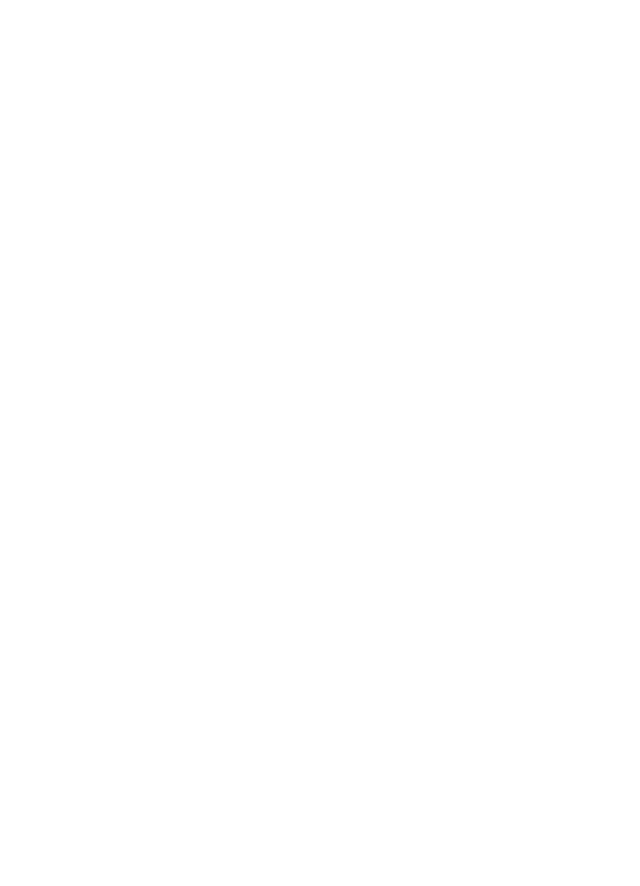
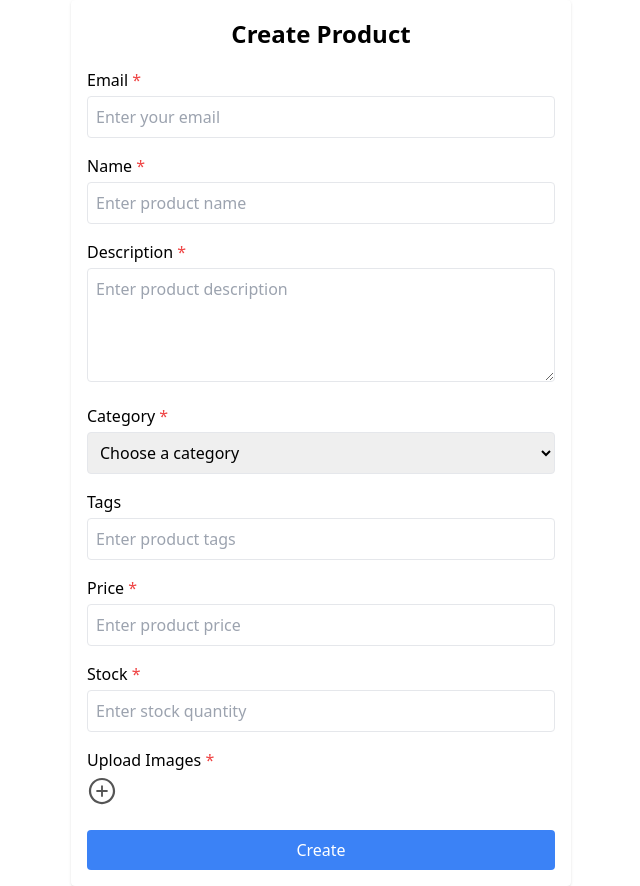
Before and after one commit to anujgoyaleng/-E-Commerce-follow-along, a React (Vite) app in the folder frontend/: page /create-product in a window 1280 px wide. Before the commit this address had no page. Shown: the whole page, without its empty margins (319-959 px from the left). Before the commit the page ends 800 px from the top, so only its background shows below. Built offline with nearby package versions, Linux system fonts and the light colour scheme.

Commit message:
create a create-product page

```diff
--- a/frontend/src/App.jsx
+++ b/frontend/src/App.jsx
@@ -1,18 +1,19 @@
-import { BrowserRouter , Routes , Route} from "react-router-dom";
-import { LoginPage , SignupPage } from "./Routes.jsx";
-import './App.css' ;
-import Home from "./pages/Home.jsx";
-function App (){
+import React from 'react';
+import { BrowserRouter, Routes, Route } from 'react-router-dom';
+import { LoginPage, SignupPage, Home, CreateProduct } from './Routes';
+import './App.css';
+
+const App = () => {
   return (
     <BrowserRouter>
-    <Routes>
-      <Route path="/login" element={<LoginPage />} />
-      <Route path="/signup" element={<SignupPage />} />
-      <Route path="/" element={<Home />} />
+      <Routes>
+        <Route path='/' element={<Home />} />
+        <Route path='/login' element={<LoginPage />} />
+        <Route path='/signup' element={<SignupPage />} />
+        <Route path='/create-product' element={<CreateProduct />} />
+      </Routes>
+    </BrowserRouter>
+  );
+}
 
-
-    </Routes>
-    </BrowserRouter>
-  )
-}
 export default App;
--- a/frontend/src/Routes.jsx
+++ b/frontend/src/Routes.jsx
@@ -1,3 +1,5 @@
 import LoginPage from "./pages/Login"
 import SignupPage from "./pages/Signup"
-export {LoginPage, SignupPage};
+import Home from "./pages/Home"
+import CreateProduct from "./pages/createProduct"
+export {LoginPage, SignupPage ,Home , CreateProduct};
--- /dev/null
+++ b/frontend/src/pages/createProduct.jsx
@@ -0,0 +1,202 @@
+import React, { useState } from "react";
+import { AiOutlinePlusCircle } from "react-icons/ai";
+
+const CreateProduct = () => {
+    const [images, setImages] = useState([]);
+    const [name, setName] = useState("");
+    const [description, setDescription] = useState("");
+    const [category, setCategory] = useState("");
+    const [tags, setTags] = useState("");
+    const [price, setPrice] = useState("");
+    const [stock, setStock] = useState("");
+    const [email, setEmail] = useState("");
+    const [previewImages, setPreviewImages] = useState([]);
+
+    const categoriesData = [
+        { title: "Electronics" },
+        { title: "Fashion" },
+        { title: "Books" },
+        { title: "Home Appliances" },
+    ];
+
+    const handleImagesChange = (e) => {
+        const files = Array.from(e.target.files);
+
+        // Create preview URLs
+        const imagePreviews = files.map((file) => URL.createObjectURL(file));
+
+        setImages((prevImages) => [...prevImages, ...files]);
+        setPreviewImages((prevPreviews) => [...prevPreviews, ...imagePreviews]);
+    };
+
+    const handleSubmit = (e) => {
+        e.preventDefault();
+        const productData = {
+            name,
+            description,
+            category,
+            tags,
+            price,
+            stock,
+            email,
+            images,
+        };
+
+        console.log("Product Data:", productData);
+
+        // Clear the form after submission
+        setImages([]);
+        setPreviewImages([]);
+        setName("");
+        setDescription("");
+        setCategory("");
+        setTags("");
+        setPrice("");
+        setStock("");
+        setEmail("");
+    };
+
+    return (
+        <div className="w-[90%] max-w-[500px] bg-white shadow h-auto rounded-[4px] p-4 mx-auto">
+            <h5 className="text-[24px] font-semibold text-center">Create Product</h5>
+
+            <form onSubmit={handleSubmit}>
+                <div className="mt-4">
+                    <label className="pb-1 block">
+                        Email <span className="text-red-500">*</span>
+                    </label>
+                    <input
+                        type="email"
+                        value={email}
+                        className="w-full p-2 border rounded"
+                        onChange={(e) => setEmail(e.target.value)}
+                        placeholder="Enter your email"
+                        required
+                    />
+                </div>
+
+                <div className="mt-4">
+                    <label className="pb-1 block">
+                        Name <span className="text-red-500">*</span>
+                    </label>
+                    <input
+                        type="text"
+                        value={name}
+                        className="w-full p-2 border rounded"
+                        onChange={(e) => setName(e.target.value)}
+                        placeholder="Enter product name"
+                        required
+                    />
+                </div>
+
+                <div className="mt-4">
+                    <label className="pb-1 block">
+                        Description <span className="text-red-500">*</span>
+                    </label>
+                    <textarea
+                        value={description}
+                        className="w-full p-2 border rounded"
+                        onChange={(e) => setDescription(e.target.value)}
+                        placeholder="Enter product description"
+                        rows="4"
+                        required
+                    ></textarea>
+                </div>
+
+                <div className="mt-4">
+                    <label className="pb-1 block">
+                        Category <span className="text-red-500">*</span>
+                    </label>
+                    <select
+                        className="w-full p-2 border rounded"
+                        value={category}
+                        onChange={(e) => setCategory(e.target.value)}
+                        required
+                    >
+                        <option value="">Choose a category</option>
+                        {categoriesData.map((i) => (
+                            <option value={i.title} key={i.title}>
+                                {i.title}
+                            </option>
+                        ))}
+                    </select>
+                </div>
+
+                <div className="mt-4">
+                    <label className="pb-1 block">Tags</label>
+                    <input
+                        type="text"
+                        value={tags}
+                        className="w-full p-2 border rounded"
+                        onChange={(e) => setTags(e.target.value)}
+                        placeholder="Enter product tags"
+                    />
+                </div>
+
+                <div className="mt-4">
+                    <label className="pb-1 block">
+                        Price <span className="text-red-500">*</span>
+                    </label>
+                    <input
+                        type="number"
+                        value={price}
+                        className="w-full p-2 border rounded"
+                        onChange={(e) => setPrice(e.target.value)}
+                        placeholder="Enter product price"
+                        required
+                    />
+                </div>
+
+                <div className="mt-4">
+                    <label className="pb-1 block">
+                        Stock <span className="text-red-500">*</span>
+                    </label>
+                    <input
+                        type="number"
+                        value={stock}
+                        className="w-full p-2 border rounded"
+                        onChange={(e) => setStock(e.target.value)}
+                        placeholder="Enter stock quantity"
+                        required
+                    />
+                </div>
+
+                <div className="mt-4">
+                    <label className="pb-1 block">
+                        Upload Images <span className="text-red-500">*</span>
+                    </label>
+
+                    <input
+                        type="file"
+                        id="upload"
+                        className="hidden"
+                        multiple
+                        onChange={handleImagesChange}
+                        required
+                    />
+
+                    <label htmlFor="upload" className="cursor-pointer">
+                        <AiOutlinePlusCircle size={30} color="#555" />
+                    </label>
+
+                    <div className="flex flex-wrap mt-2">
+                        {previewImages.map((img, index) => (
+                            <img
+                                src={img}
+                                key={index}
+                                alt="Preview"
+                                className="w-[100px] h-[100px] object-cover m-2"
+                            />
+                        ))}
+                    </div>
+                </div>
+
+                <button type="submit" className="w-full mt-4 bg-blue-500 text-white p-2 rounded">
+                    Create
+                </button>
+            </form>
+        </div>
+    );
+};
+
+export default CreateProduct;
```
